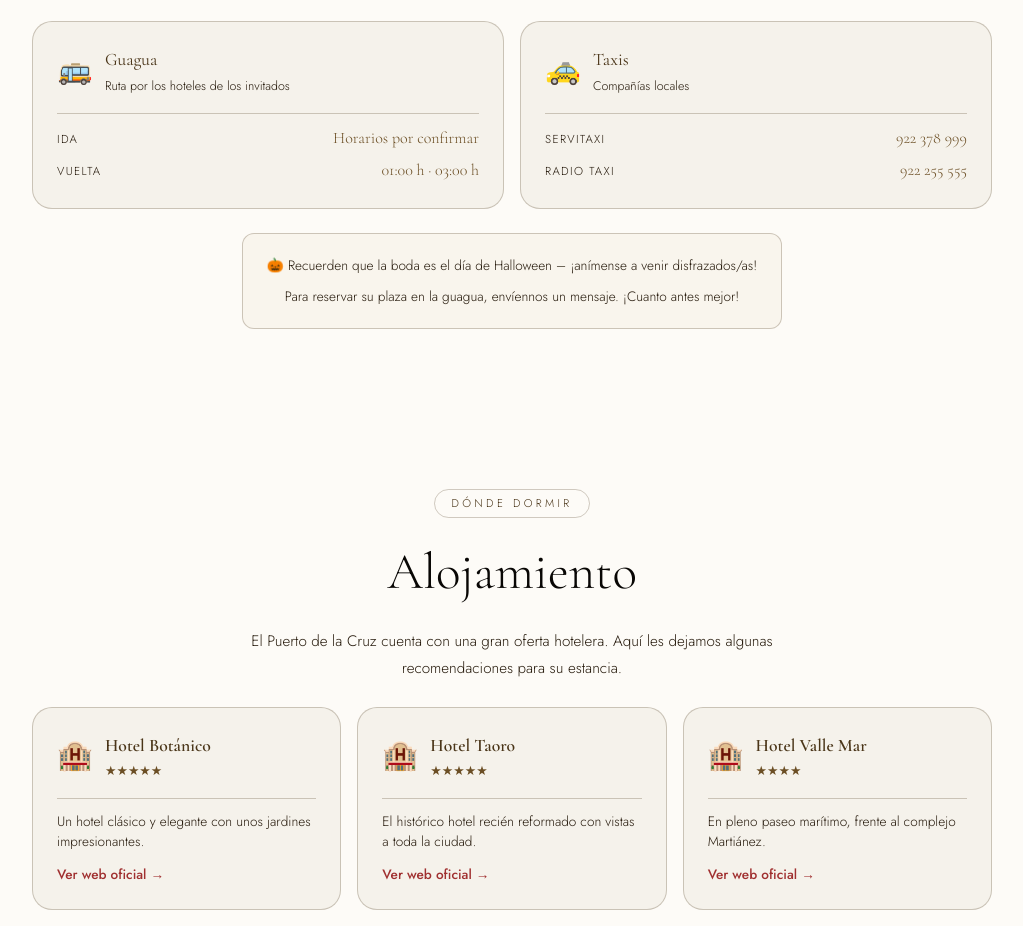
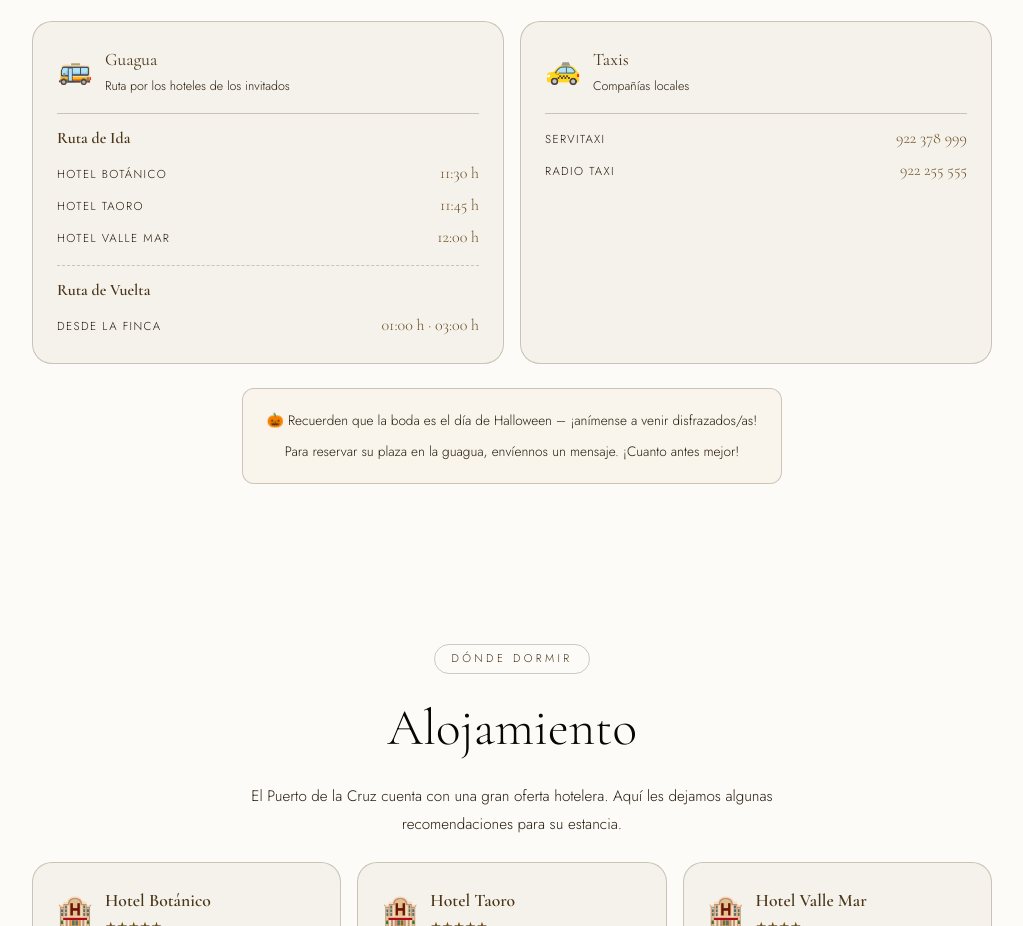
Before and after one commit to josemoreno/sandra-y-jose, a website built with Vite: page index.html in a window 1280 px wide. Shown: the part 3108-4034 px from the top of the page, without its empty margins (128-1151 px from the left). Built offline with nearby package versions, Linux system fonts and the light colour scheme; files whose address does not match are found by name.

Commit message:
fix: add stops to bus

```diff
--- a/index.html
+++ b/index.html
@@ -192,12 +192,23 @@
             </div>
           </div>
           <div class="bus-times">
+            <h4 class="bus-route-title">Ruta de Ida</h4>
             <div class="bus-time-row">
-              <span class="bus-label">Ida</span>
-              <span class="bus-hour">Horarios por confirmar</span>
+              <span class="bus-label">Hotel Botánico</span>
+              <span class="bus-hour">11:30 h</span>
             </div>
             <div class="bus-time-row">
-              <span class="bus-label">Vuelta</span>
+              <span class="bus-label">Hotel Taoro</span>
+              <span class="bus-hour">11:45 h</span>
+            </div>
+            <div class="bus-time-row">
+              <span class="bus-label">Hotel Valle Mar</span>
+              <span class="bus-hour">12:00 h</span>
+            </div>
+
+            <h4 class="bus-route-title">Ruta de Vuelta</h4>
+            <div class="bus-time-row">
+              <span class="bus-label">Desde la finca</span>
               <span class="bus-hour">01:00 h · 03:00 h</span>
             </div>
           </div>
--- a/src/style.css
+++ b/src/style.css
@@ -796,6 +796,20 @@ ul {
   gap: .4rem;
 }
 
+.bus-route-title {
+  font-family: var(--ff-serif);
+  font-size: 1rem;
+  color: var(--c-gold);
+  font-weight: 600;
+  margin-bottom: .2rem;
+}
+
+.bus-route-title:not(:first-child) {
+  margin-top: .5rem;
+  padding-top: .75rem;
+  border-top: 1px dashed var(--c-border);
+}
+
 .bus-time-row {
   display: flex;
   justify-content: space-between;
```
